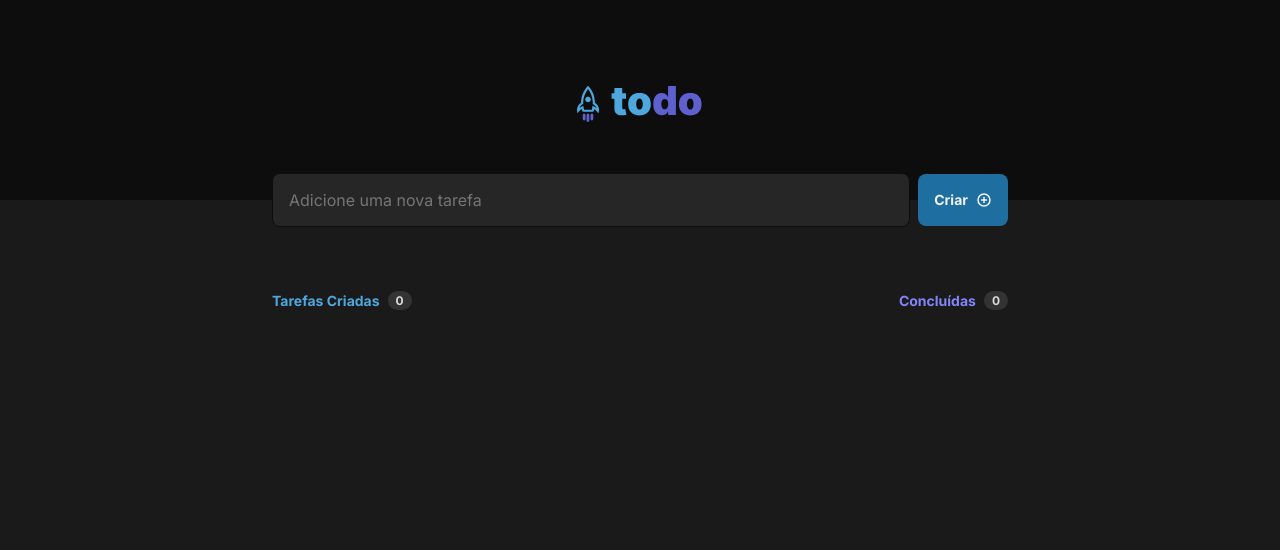
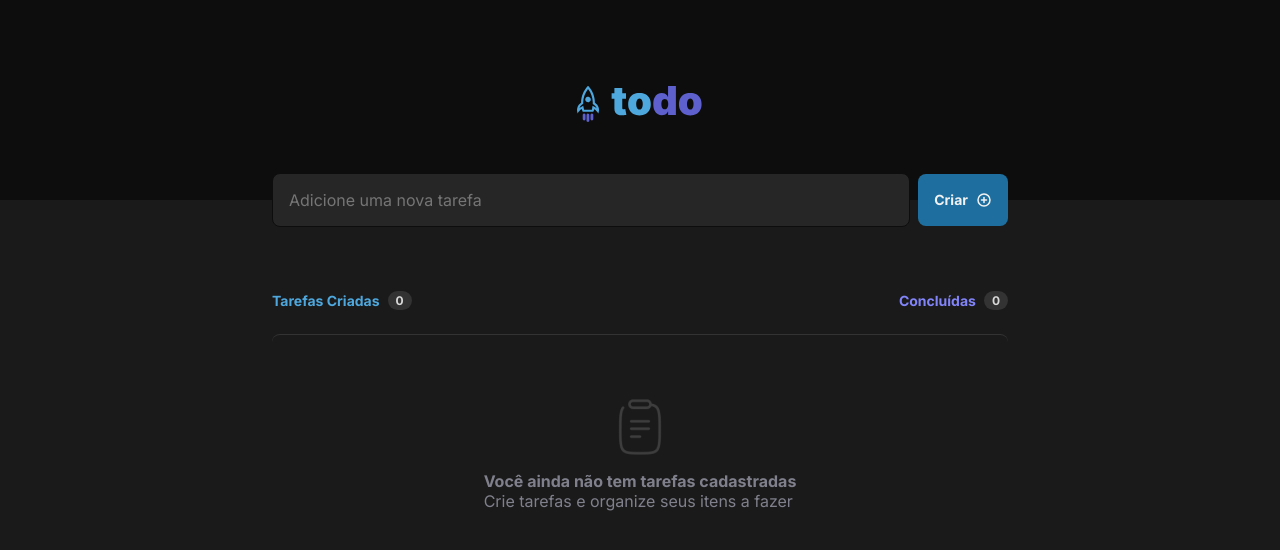
Before and after one commit to miguelscastro/to-do-list, a React (Vite) app: page / in a window 1280 px wide. Shown: the top 550 px of the page. Built offline with nearby package versions, Linux system fonts and the light colour scheme.

Commit message:
chore: show component empty when no tasks listed

```diff
--- a/src/App.tsx
+++ b/src/App.tsx
@@ -7,7 +7,7 @@ import { Input } from './components/Input';
 
 import { Header as ListHeader } from './components/List/Header';
 import './global.css';
-// import { Empty } from "./components/List/Empty";
+import { Empty } from "./components/List/Empty";
 import { Task } from "./components/List/Task";
 import { ChangeEvent, useState } from "react";
 
@@ -87,7 +87,8 @@ export function App() {
                         tasksCounter={tasks.length}
                         checkedTasksCounter={checkedTasksCounter}
                     />
-                    {tasks.map(task => {
+                    {tasks.length > 0 ?
+                        tasks.map(task => {
                             return (
                                 <Task
                                     key={task.id}
@@ -96,7 +97,11 @@ export function App() {
                                     toogleTask={handleToogleTask}
                                 />
                             )
-                    })}
+                        })
+                        :
+                        <Empty />
+                    }
+
                 </div>
             </section>
         </main>
```
Lines whose indentation alone changed are shown as unchanged.
